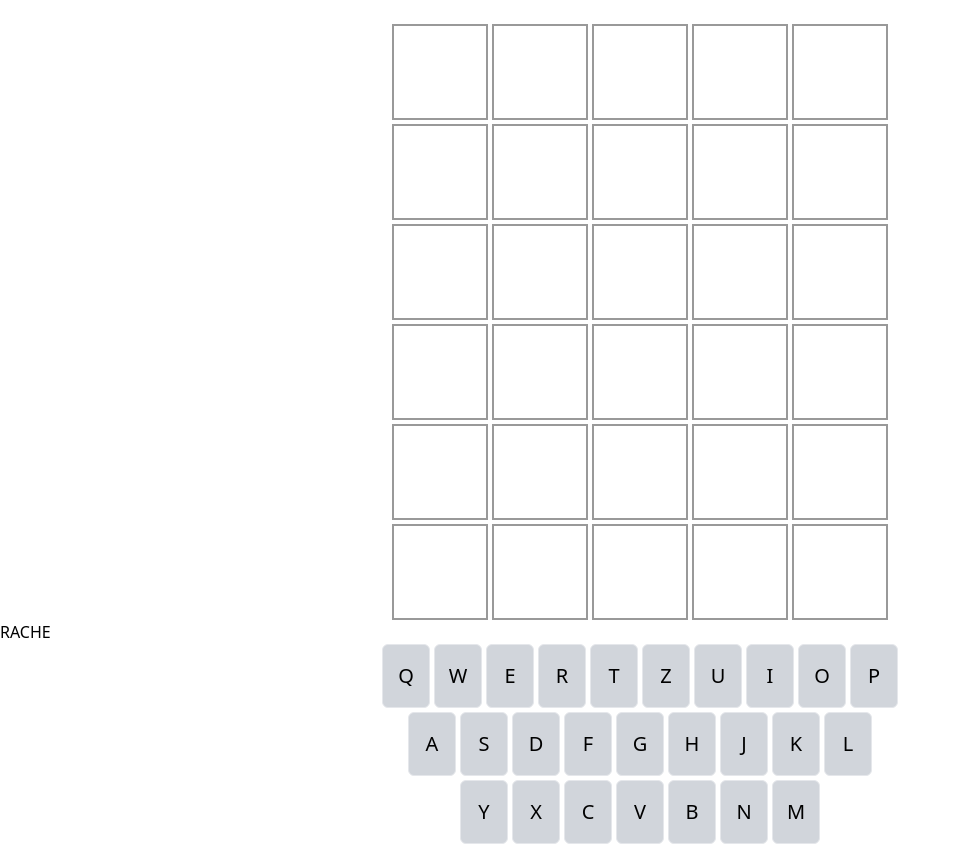
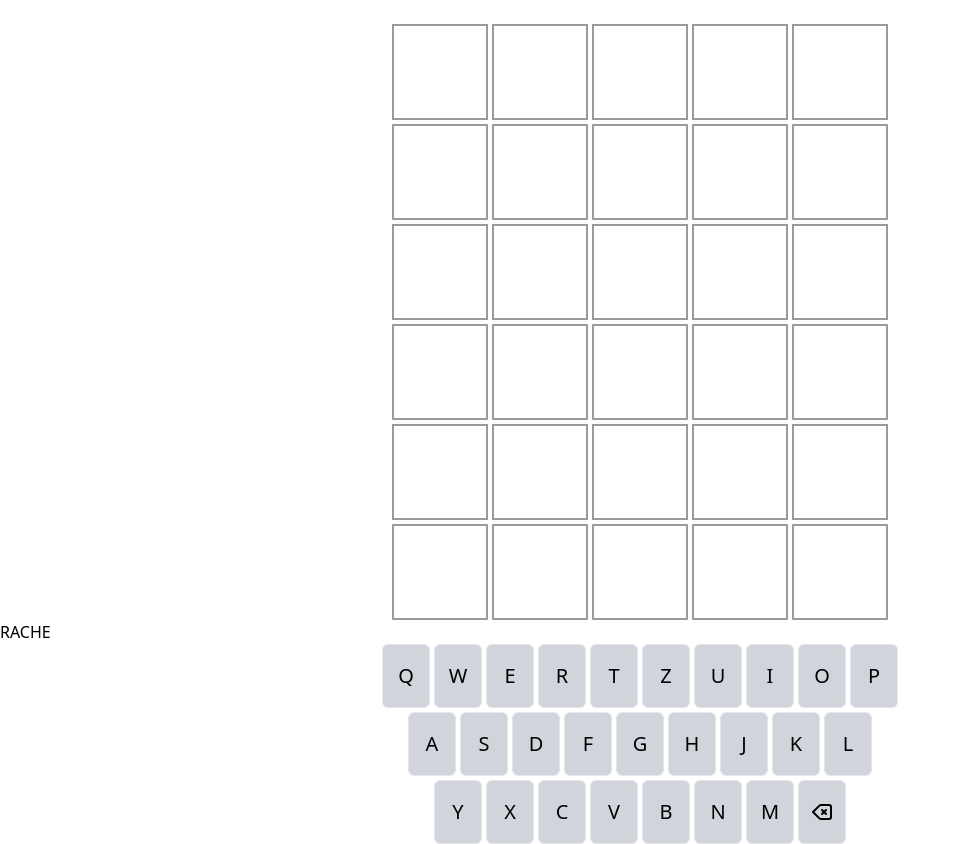
Before and after one commit to JobaF/wordle-clone, a Next.js app: page / in a window 1280 px wide. Shown: the whole page, without its empty margins (0-960 px from the left). Built offline with nearby package versions, Linux system fonts and the light colour scheme.

Commit message:
Add backspace button

```diff
--- a/components/KeysView.js
+++ b/components/KeysView.js
@@ -5,7 +5,7 @@ const KeysView = () => {
   const keyboardLayout = [
     'QWERTZUIOP'.split(''),
     'ASDFGHJKL'.split(''),
-    'YXCVBNM'.split(''),
+    ['YXCVBNM'.split(''), 'BACK'].flat(),
   ]
   return (
     <div className="flex gap-1 flex-col">
@@ -34,6 +34,7 @@ const Key = ({ char }) => {
       setActiveGuess((lastGuess) => lastGuess + char)
     }
   }
+  if (char === 'BACK') return <BackSpaceIcon />
   return (
     <div
       style={{
@@ -43,11 +44,32 @@ const Key = ({ char }) => {
         cursor: 'pointer',
       }}
       onClick={() => handleKeyClick(char)}
-      className="bg-gray-300 rounded-md border w-7 h-9  md:w-12 md:h-16 text-xl md:text-xl flex justify-center items-center"
+      className="bg-gray-300 rounded-md border w-7 h-9 md:w-12 md:h-16 text-xl md:text-xl flex justify-center items-center"
     >
       {char}
     </div>
   )
 }
 
+const BackSpaceIcon = () => {
+  return (
+    <div className="flex justify-center items-center w-7 h-9 md:w-12 md:h-16 bg-gray-300 rounded-md border">
+      <svg
+        xmlns="http://www.w3.org/2000/svg"
+        className="h-6 w-6"
+        fill="none"
+        viewBox="0 0 24 24"
+        stroke="currentColor"
+        strokeWidth={2}
+      >
+        <path
+          strokeLinecap="round"
+          strokeLinejoin="round"
+          d="M12 14l2-2m0 0l2-2m-2 2l-2-2m2 2l2 2M3 12l6.414 6.414a2 2 0 001.414.586H19a2 2 0 002-2V7a2 2 0 00-2-2h-8.172a2 2 0 00-1.414.586L3 12z"
+        />
+      </svg>
+    </div>
+  )
+}
+
 export default KeysView
```
Also changed, not shown: public/enter-icon.png (added).
